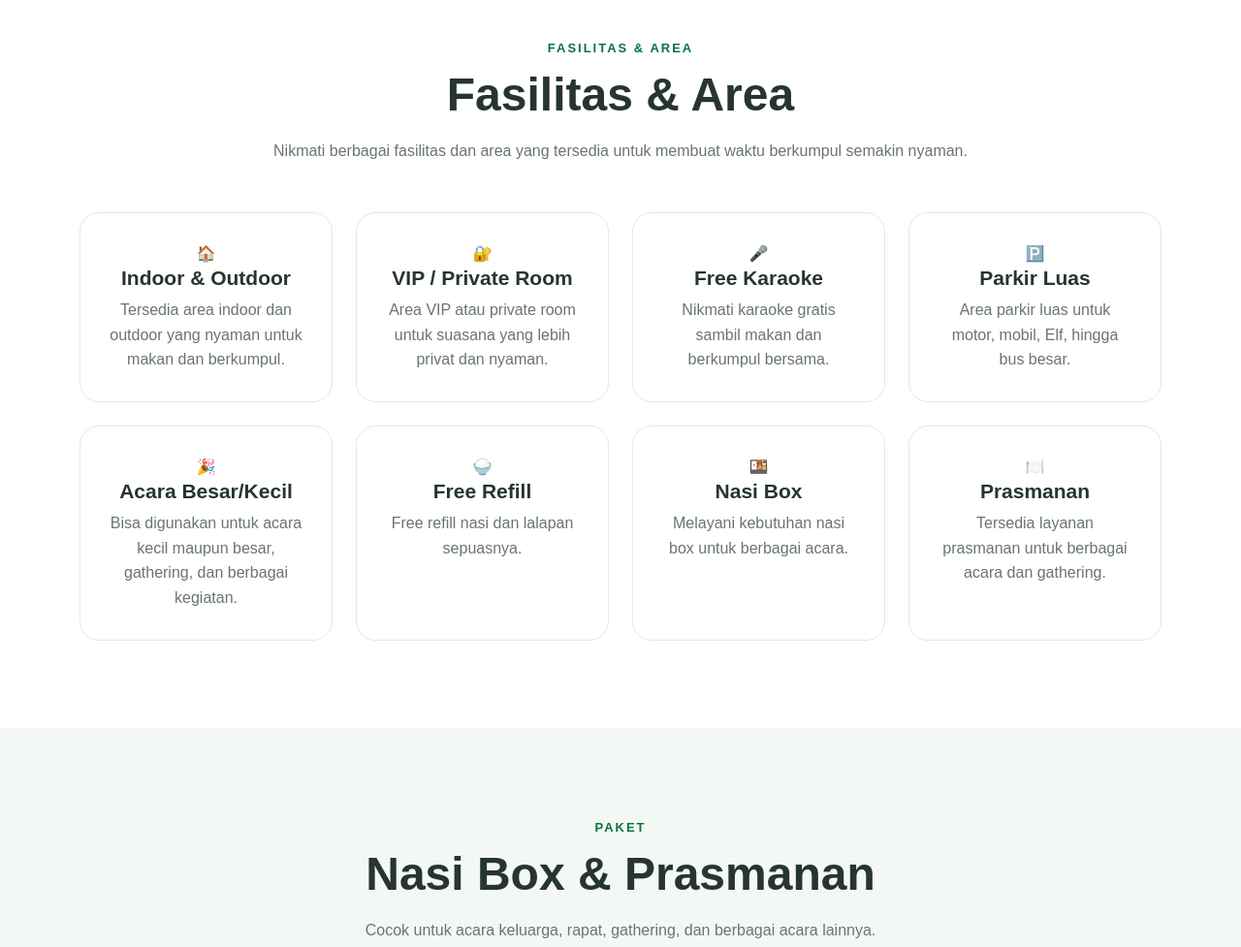
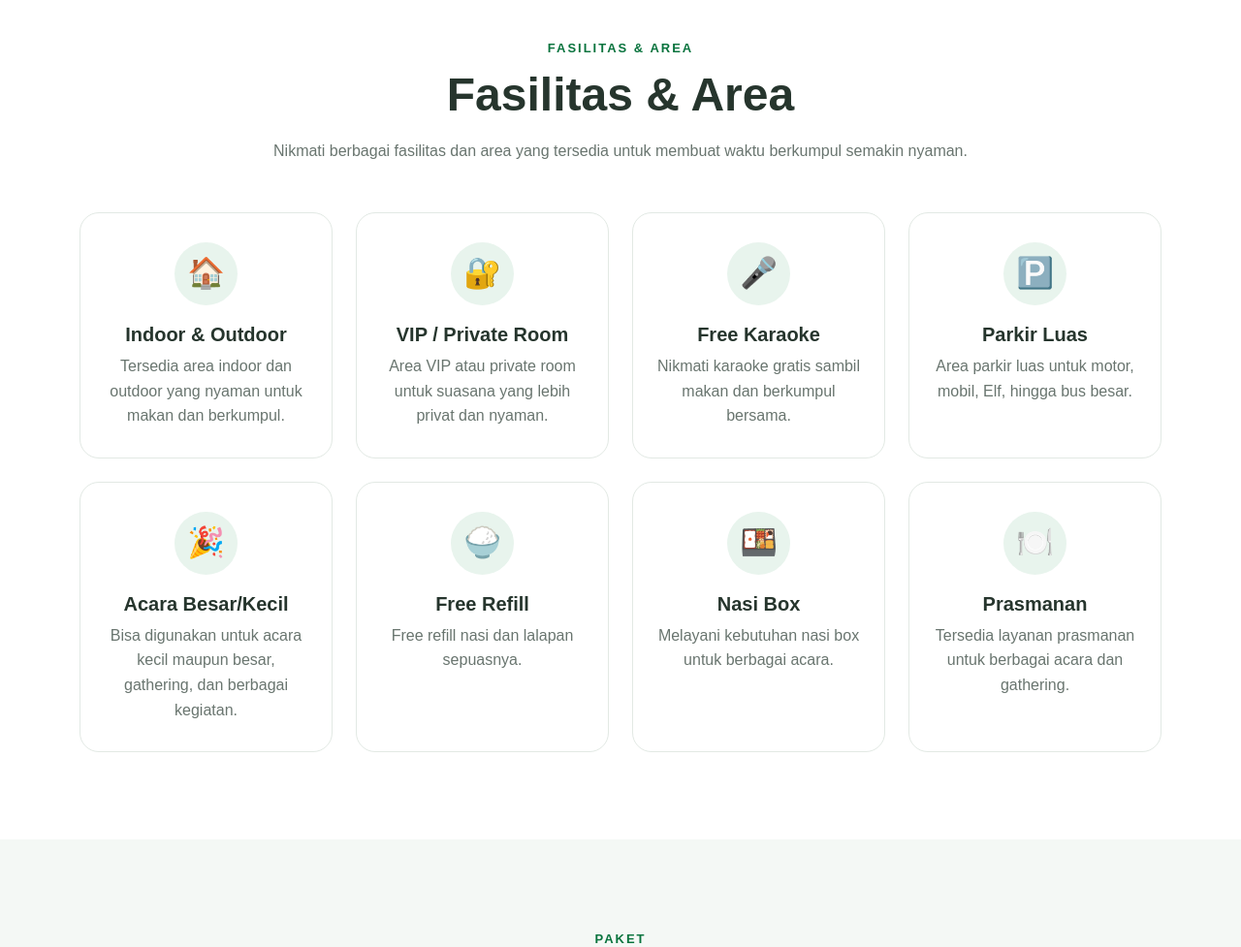
Before and after one commit to gibranyogananda/bebek, a PHP site: page / in a window 1280 px wide. Shown: the part 2748-3725 px from the top of the page at 97% size. Run offline with PHP 8.4, Linux system fonts and the light colour scheme.

Commit message:
Update style.css

```diff
--- a/style.css
+++ b/style.css
@@ -1,6 +1,4 @@
-/* =====================================================
-   GLOBAL
-===================================================== */
+/* ================= GLOBAL ================= */
 
 html {
     scroll-behavior: smooth;
@@ -27,10 +25,7 @@ img {
 }
 
 
-
-/* =====================================================
-   NAVBAR
-===================================================== */
+/* ================= NAVBAR ================= */
 
 .navbar {
     padding: 10px 0;
@@ -61,10 +56,7 @@ img {
 }
 
 
-
-/* =====================================================
-   HERO
-===================================================== */
+/* ================= HERO ================= */
 
 .hero-section {
     min-height: 720px;
@@ -72,13 +64,12 @@ img {
     align-items: center;
     padding: 100px 0;
     color: white;
-    background:
-        linear-gradient(
-            135deg,
-            #075a30,
-            #08733d 55%,
-            #0b8b4c
-        );
+    background: linear-gradient(
+        135deg,
+        #075a30,
+        #08733d 55%,
+        #0b8b4c
+    );
 }
 
 .hero-badge {
@@ -156,10 +147,7 @@ img {
 }
 
 
-
-/* =====================================================
-   GENERAL SECTION
-===================================================== */
+/* ================= GENERAL SECTION ================= */
 
 .section-padding {
     padding: 90px 0;
@@ -191,10 +179,7 @@ img {
 }
 
 
-
-/* =====================================================
-   MENU
-===================================================== */
+/* ================= MENU ================= */
 
 .menu-section {
     background: #ffffff;
@@ -271,6 +256,10 @@ img {
     margin-bottom: 30px;
 }
 
+.menu-group:last-child {
+    margin-bottom: 0;
+}
+
 .menu-group-title {
     color: #d39a18;
     font-size: 18px;
@@ -301,10 +290,7 @@ img {
 }
 
 
-
-/* =====================================================
-   PROMO
-===================================================== */
+/* ================= PROMO ================= */
 
 .promo-section {
     background: #f4f8f5;
@@ -341,10 +327,7 @@ img {
 }
 
 
-
-/* =====================================================
-   FASILITAS
-===================================================== */
+/* ================= FASILITAS & AREA ================= */
 
 .fasilitas-section {
     background: white;
@@ -352,7 +335,7 @@ img {
 
 .facility-card {
     height: 100%;
-    padding: 30px;
+    padding: 30px 24px;
     text-align: center;
     border: 1px solid #e2e9e4;
     border-radius: 20px;
@@ -365,21 +348,20 @@ img {
     box-shadow: 0 12px 30px rgba(0,0,0,.08);
 }
 
-.facility-card > i {
-    display: inline-flex;
+.facility-emoji {
     width: 65px;
     height: 65px;
+    display: inline-flex;
     align-items: center;
     justify-content: center;
     border-radius: 50%;
     background: #e8f4ed;
-    color: #08733d;
-    font-size: 28px;
+    font-size: 31px;
     margin-bottom: 18px;
 }
 
 .facility-card h3 {
-    font-size: 21px;
+    font-size: 20px;
     font-weight: 800;
 }
 
@@ -390,10 +372,7 @@ img {
 }
 
 
-
-/* =====================================================
-   PAKET
-===================================================== */
+/* ================= PAKET ================= */
 
 .package-section {
     background: #f4f8f5;
@@ -456,10 +435,7 @@ img {
 }
 
 
-
-/* =====================================================
-   ABOUT
-===================================================== */
+/* ================= TENTANG ================= */
 
 .about-section {
     background: white;
@@ -506,10 +482,7 @@ img {
 }
 
 
-
-/* =====================================================
-   KONTAK
-===================================================== */
+/* ================= KONTAK ================= */
 
 .contact-section {
     background: #f4f8f5;
@@ -546,16 +519,8 @@ img {
     line-height: 1.7;
 }
 
-.address-button {
-    text-align: center;
-    margin-top: 35px;
-}
 
-
-
-/* =====================================================
-   FOOTER
-===================================================== */
+/* ================= FOOTER ================= */
 
 .footer {
     padding: 55px 0 30px;
@@ -614,22 +579,16 @@ img {
 }
 
 
-
-/* =====================================================
-   MODAL GAMBAR
-===================================================== */
+/* ================= MODAL GAMBAR ================= */
 
 .image-modal {
     position: fixed;
     inset: 0;
     z-index: 9999;
-
     display: none;
     align-items: center;
     justify-content: center;
-
     padding: 30px;
-
     background: rgba(0,0,0,.88);
 }
 
@@ -642,11 +601,8 @@ img {
     max-height: 90vh;
     width: auto;
     height: auto;
-
     object-fit: contain;
-
     border-radius: 10px;
-
     box-shadow: 0 20px 60px rgba(0,0,0,.5);
 }
 
@@ -654,21 +610,15 @@ img {
     position: fixed;
     top: 20px;
     right: 25px;
-
     z-index: 10000;
-
     width: 48px;
     height: 48px;
-
     border: none;
     border-radius: 50%;
-
     background: rgba(255,255,255,.15);
     color: white;
-
     font-size: 35px;
     line-height: 1;
-
     cursor: pointer;
 }
 
@@ -677,10 +627,7 @@ img {
 }
 
 
-
-/* =====================================================
-   RESPONSIVE
-===================================================== */
+/* ================= RESPONSIVE ================= */
 
 @media (max-width: 991px) {
 
@@ -698,7 +645,6 @@ img {
     }
 
 }
-
 
 @media (max-width: 576px) {
 
```
